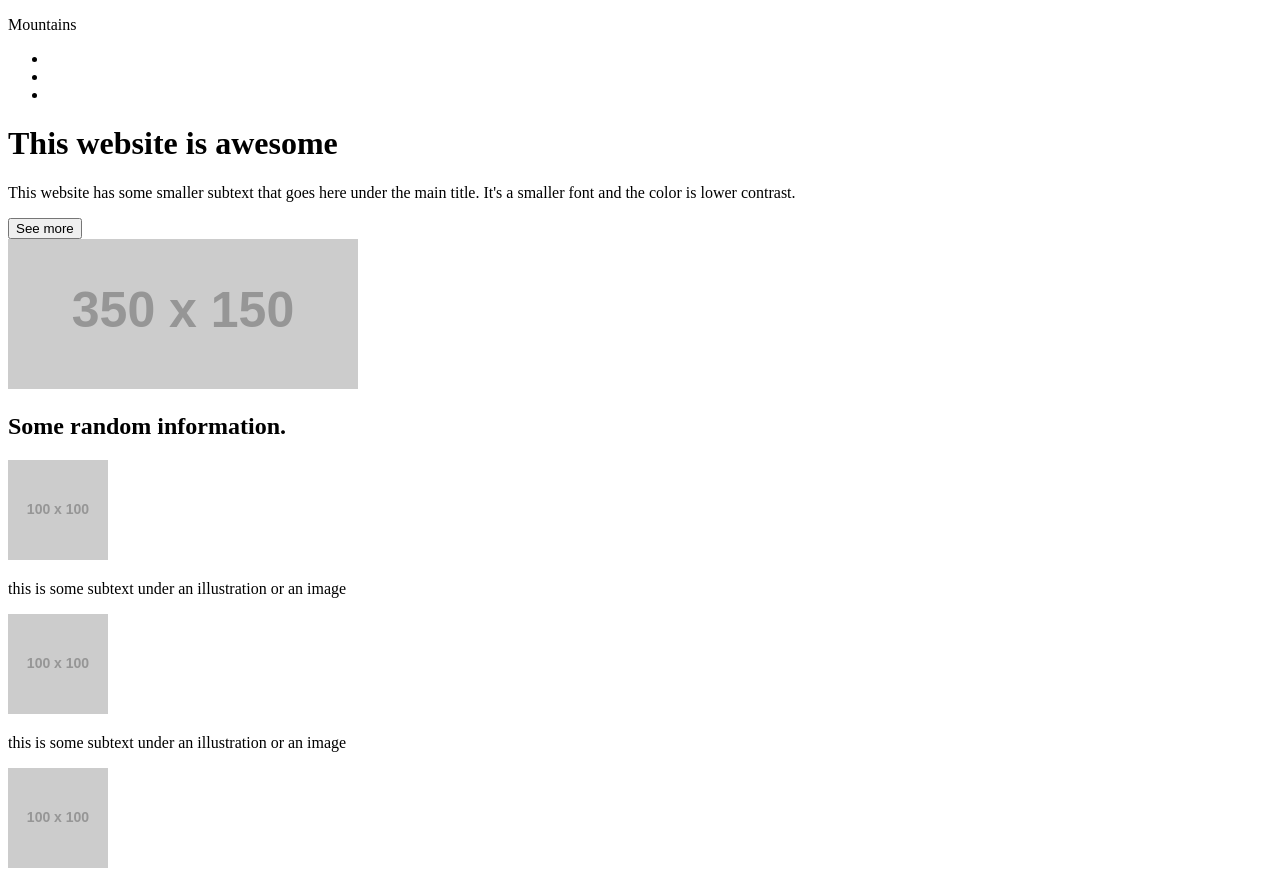
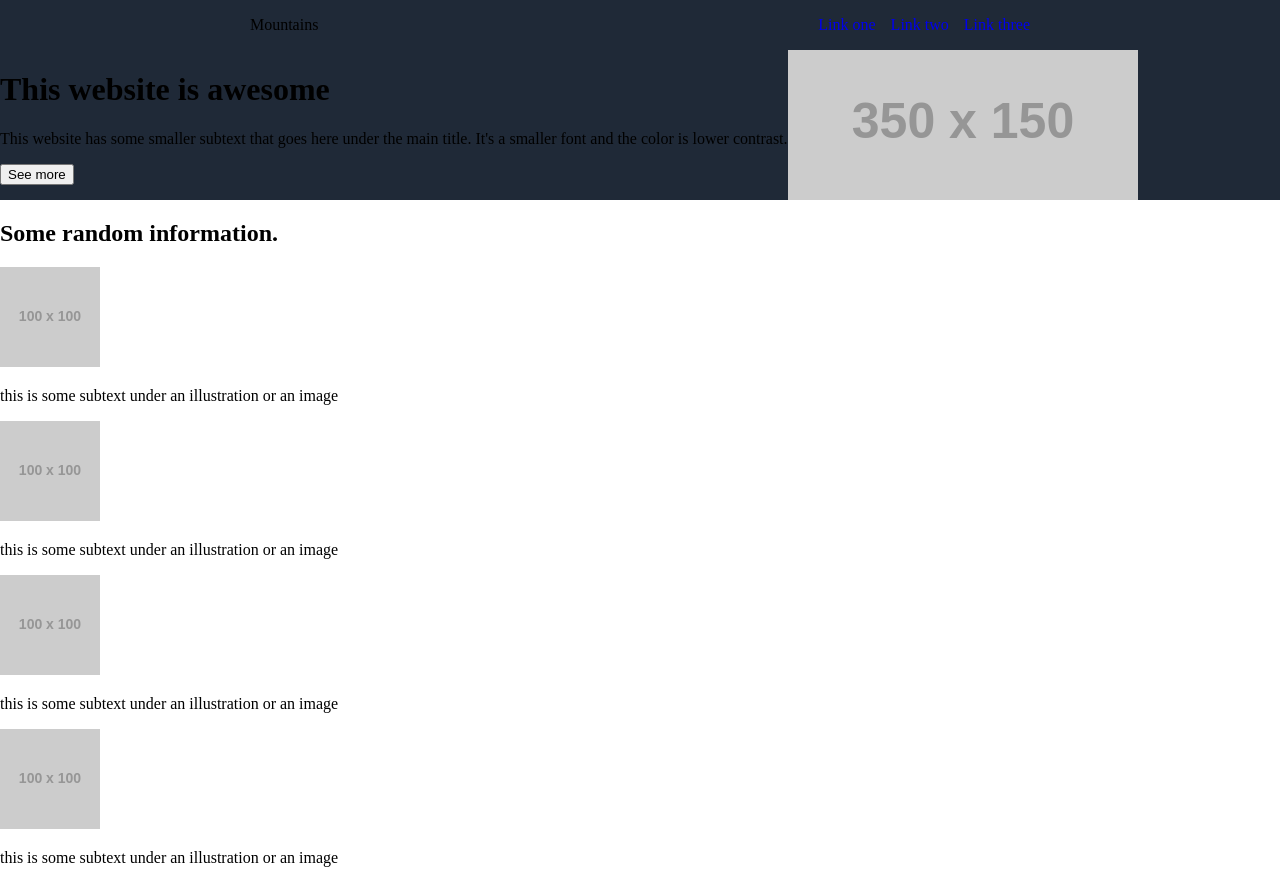
Before and after one commit to Bussun/landing-page-project, a plain HTML site: page index.html in a window 1280 px wide. Shown: the top 871 px of the page. Drawn offline with Linux system fonts and the light colour scheme; placeholder pictures from the web are drawn by us.

Commit message:
Started top section and footer

```diff
--- a/index.html
+++ b/index.html
@@ -9,9 +9,9 @@
     <div class="header">
       <p class="name">Mountains</p>
       <ul class="nav-menu">
-        <li class="nav-link"></li>
-        <li class="nav-link"></li>
-        <li class="nav-link"></li>
+        <li class="nav-link"><a href="#">Link one</a></li>
+        <li class="nav-link"><a href="#">Link two</a></li>
+        <li class="nav-link"><a href="#">Link three</a></li>
       </ul>
     </div>
     <div class="top">
--- a/style.css
+++ b/style.css
@@ -0,0 +1,38 @@
+* {
+
+}
+
+body {
+  margin: 0;
+  display:flex;
+  flex-direction: column;
+}
+
+ul {
+  list-style-type: none;
+  padding: 0;
+}
+
+li.nav-link {
+  color: #E5E7EB;
+}
+
+a {
+  text-decoration: none;
+}
+
+.header,
+.footer,
+.top {
+  display: flex;
+  background-color: #1F2937;
+}
+
+.header {
+  justify-content: space-around;
+}
+
+.nav-menu {
+  display: flex;
+  gap: 15px;
+}
```
